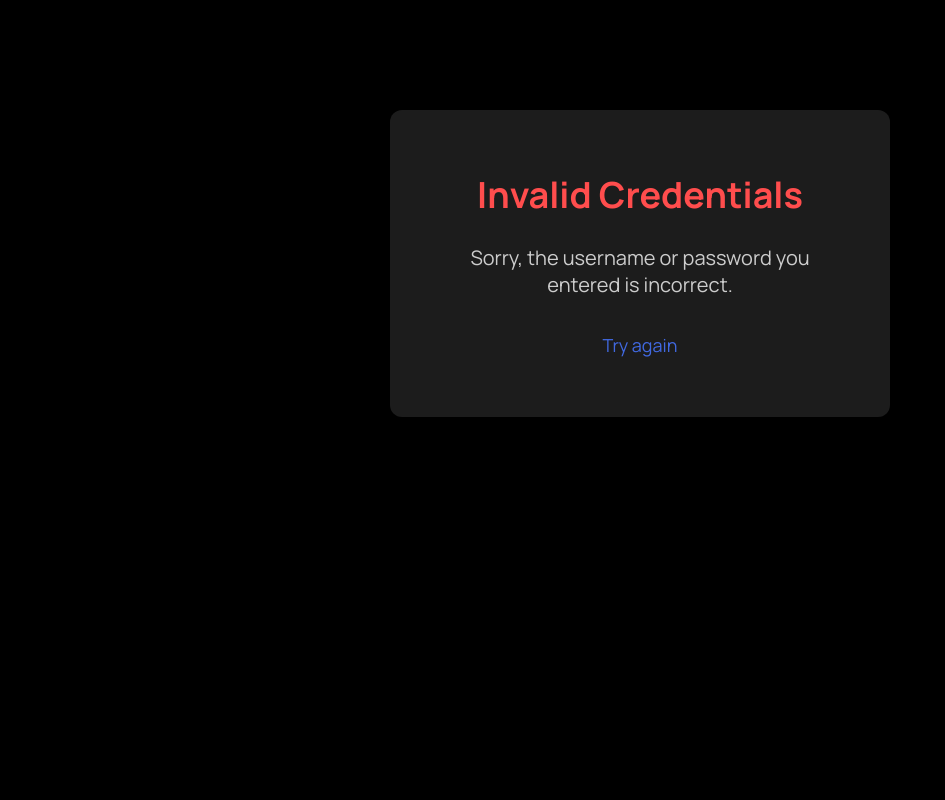
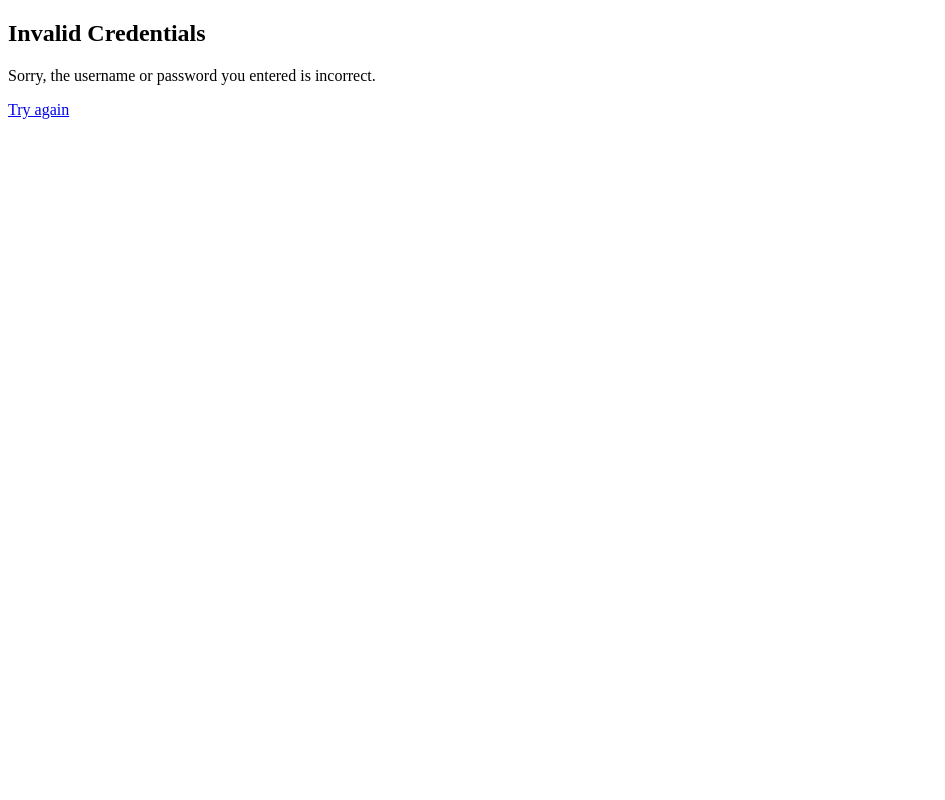
Before and after one commit to Alejandro-Serna17/Personal-NAS-Server, a Flask app: template templates/invalid.html in a window 1280 px wide. Shown: the whole page, without its empty margins (0-945 px from the left). Run offline with Flask 3, Linux system fonts and the light colour scheme; the template is opened without the code that fills it, so the values that code supplies are empty.

Commit message:
Update invalid.html

```diff
--- a/templates/invalid.html
+++ b/templates/invalid.html
@@ -4,58 +4,6 @@
   <meta charset="UTF-8">
   <title>Invalid Login</title>
   <meta name="viewport" content="width=device-width, initial-scale=1.0">
-  <link rel="preconnect" href="https://fonts.googleapis.com">
-  <link rel="preconnect" href="https://fonts.gstatic.com" crossorigin>
-  <link href="https://fonts.googleapis.com/css2?family=Manrope:wght@200..800&display=swap" rel="stylesheet">
-  <style>
-    * {
-        font-family: "Manrope", sans-serif;
-        margin: 0;
-        padding: 0;
-        box-sizing: border-box;
-    }
-    body {
-        background-color: black;
-        color: white;
-        display: flex;
-        flex-direction: column;
-        align-items: center;
-        justify-content: flex-start;
-        height: 100vh;
-        text-align: center;
-        padding-top: 110px;
-        padding-left: 20px;
-        padding-right: 20px;
-    }
-    .box {
-        background-color: #1c1c1c;
-        padding: 60px 70px;
-        border-radius: 12px;
-        box-shadow: 0 0 20px rgba(0,0,0,0.6);
-        max-width: 500px;
-        width: 95%;
-    }
-    h2 {
-        color: #ff4d4d;
-        font-size: 36px;
-        margin-bottom: 25px;
-    }
-    p {
-        color: #ccc;
-        font-size: 20px;
-        margin-bottom: 35px;
-    }
-    a {
-        font-size: 18px;
-        color: #4169e1;
-        text-decoration: none;
-        transition: color 0.2s ease;
-    }
-    a:hover {
-        color: #5a7fff;
-        text-decoration: underline;
-    }
-  </style>
 </head>
 <body>
   <div class="box">
```
